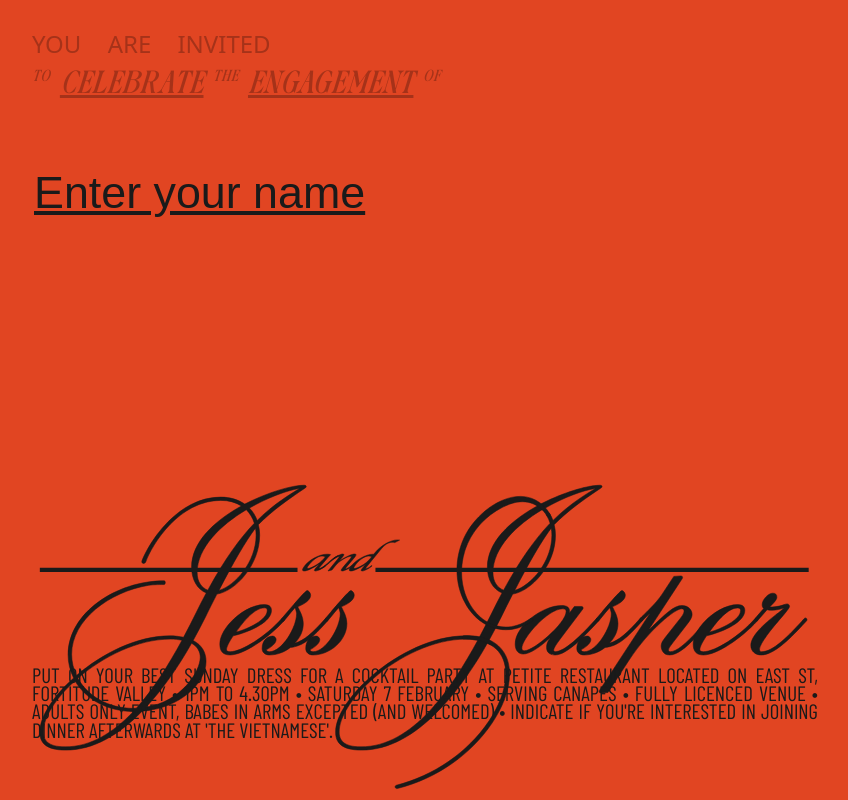
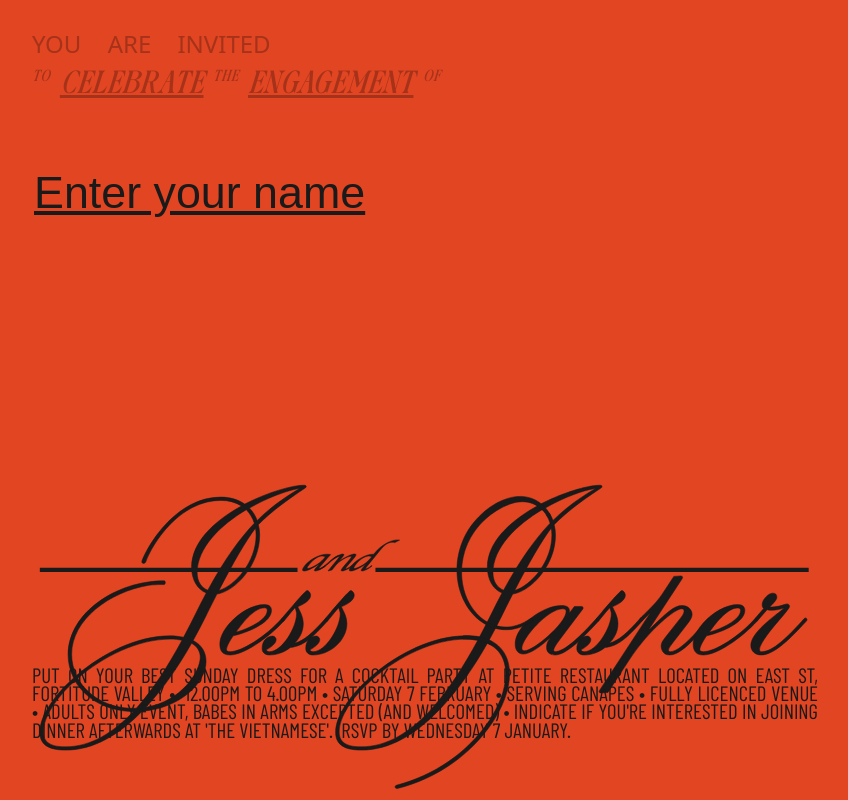
Before and after one commit to freejasper/engagement-rsvp, a React (Vite) app: page / in a window 1280 px wide. Shown: the whole page, without its empty margins (215-1063 px from the left). Built offline with nearby package versions, Linux system fonts and the light colour scheme; no server answers; a web font is replaced by a local one.

Commit message:
text changes

```diff
--- a/src/css/TextFooter.css
+++ b/src/css/TextFooter.css
@@ -39,8 +39,6 @@
     }
 }
 
-/* @media screen and (max-width: 380px) {
-    #text-footer {
-        padding-bottom: 12px;
-    }
-} */
+#rsvp-date {
+    font-weight: 500;
+}
--- a/src/utils/RsvpOptionsShell.jsx
+++ b/src/utils/RsvpOptionsShell.jsx
@@ -101,7 +101,7 @@ export default function RsvpOptionsShell({
                     handleChange={handleChangePlus} />}
             </div>}
             {!dinnerDisabled && <div id='dinnerOpt' ref={dinnerOptRef} >
-                <h5>Indicate Interest in attending dinner afterwards</h5>
+                <h5>Indicate Interest in attending dinner afterwards {'(approx. $35pp)'}</h5>
                 <DinnerOptions
                     dinnerDisabled={dinnerDisabled}
                     dinnerAttendance={dinnerAttendance}
--- a/src/utils/ui/TextFooter.jsx
+++ b/src/utils/ui/TextFooter.jsx
@@ -25,7 +25,7 @@ export default function TextFooter({ infoRef, svgRef }) {
             </svg>
             <div id='footer-details' ref={infoRef} >
                 <p>
-                    Put on your best sunday dress for a cocktail party at Petite restaurant located on East st, fortitude valley • 1pm to 4.30pm • Saturday 7 february • Serving canapes • fully licenced venue • Adults only event, babes in arms excepted (and welcomed) • Indicate if you're interested in joining dinner afterwards at &apos;the vietnamese&apos;.
+                    Put on your best sunday dress for a cocktail party at Petite restaurant located on East st, fortitude valley • &nbsp;12.00pm to 4.00pm • Saturday 7 february • Serving canapes • fully licenced venue • Adults only event, babes in arms excepted (and welcomed) • Indicate if you're interested in joining dinner afterwards at &apos;the vietnamese&apos;. &nbsp;RSVP by Wednesday 7 January.
                 </p>
             </div>
         </div>
```
